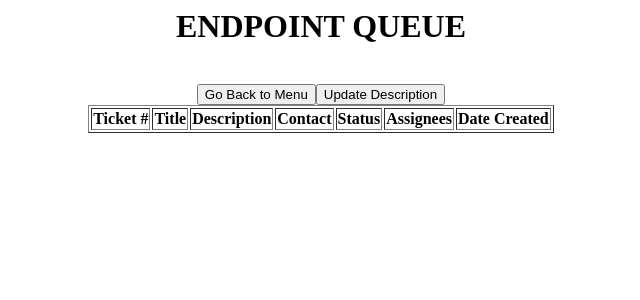
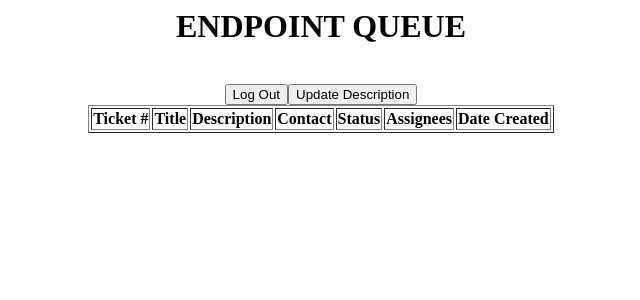
Before and after one commit to SoftwareAdelphi/FinalProject, a PHP site: page /EndpointQueue.php in a window 1280 px wide. Shown: the top 300 px of the page, without its empty margins (319-959 px from the left). Run offline with PHP 8.4, Linux system fonts and the light colour scheme; data that the repository does not hold is empty.

Commit message:
Update EndpointQueue.php

```diff
--- a/EndpointQueue.php
+++ b/EndpointQueue.php
@@ -29,7 +29,7 @@ include ("connection.php");
 ?>
 
 
-<input type="button" onclick="location.href='home.php';" value="Go Back to Menu" />
+<input type="button" onclick="location.href='home.php';" value="Log Out" />
 <input type="button" onclick="location.href='update.html';" value="Update Description" /><br>
 
 </body>
```
